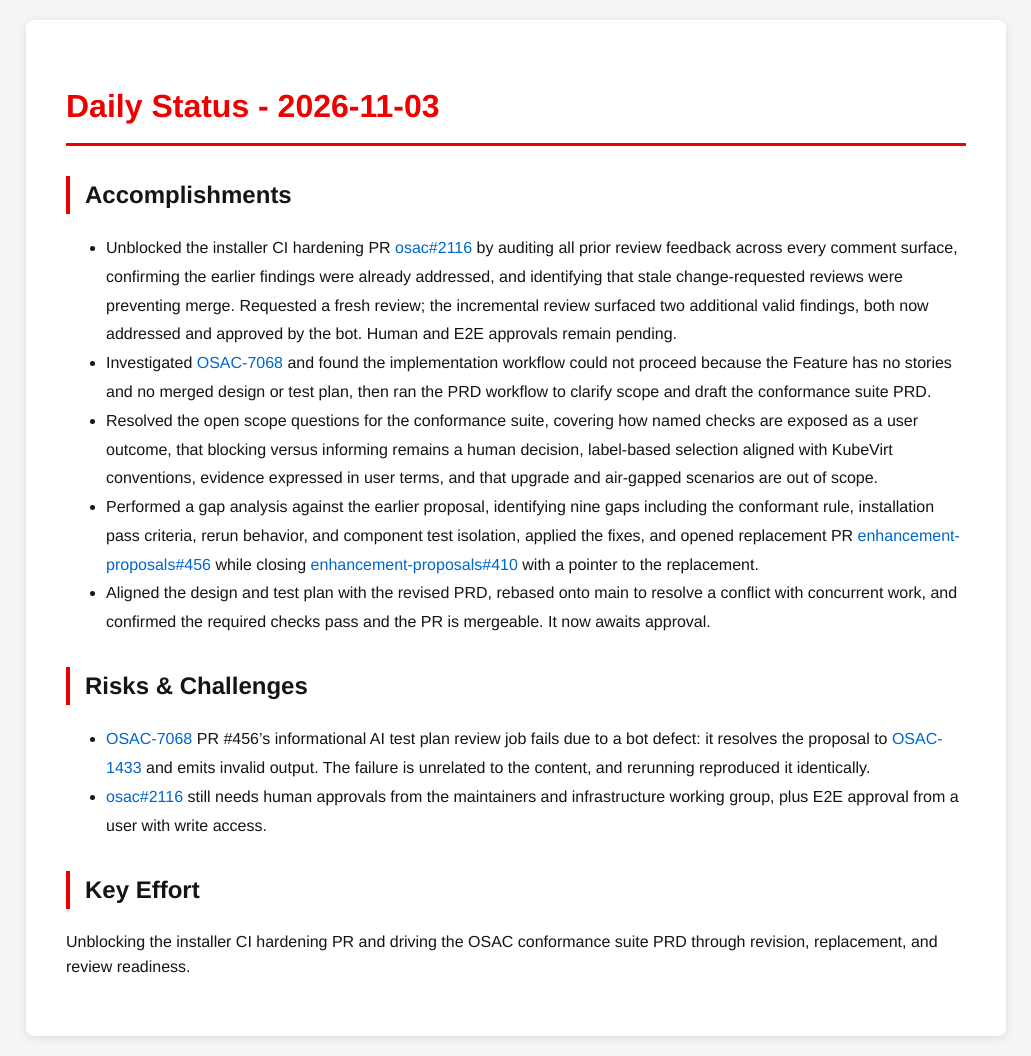
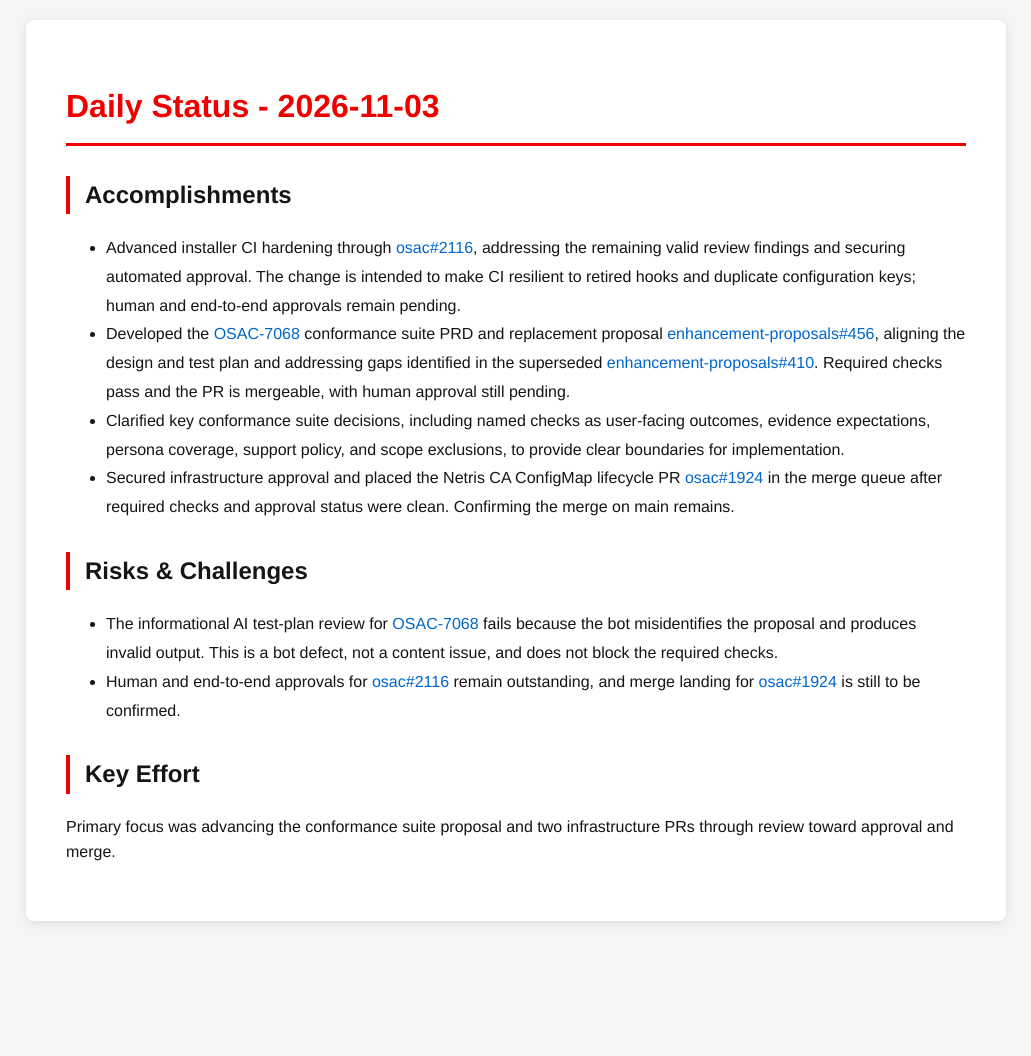
Before and after one commit to tzvatot/daily-status, a Jekyll site: the page built from 2026-11-03.md, in a window 1280 px wide. Shown: the whole page, without its empty margins (124-1155 px from the left). Built offline with Jekyll 4.4.1, drawn with Linux system fonts in a browser that asks for light colours; after the commit the page ends 941 px from its top, so only the background shows below that.

Commit message:
Daily status update - 2026-11-03

```diff
--- a/2026-11-03.md
+++ b/2026-11-03.md
@@ -7,15 +7,14 @@
 # Daily Status - 2026-11-03
 
 ## Accomplishments
-- Unblocked the installer CI hardening PR [osac#2116](https://github.com/osac-project/osac/pull/2116) by auditing all prior review feedback across every comment surface, confirming the earlier findings were already addressed, and identifying that stale change-requested reviews were preventing merge. Requested a fresh review; the incremental review surfaced two additional valid findings, both now addressed and approved by the bot. Human and E2E approvals remain pending.
-- Investigated [OSAC-7068](https://redhat.atlassian.net/browse/OSAC-7068) and found the implementation workflow could not proceed because the Feature has no stories and no merged design or test plan, then ran the PRD workflow to clarify scope and draft the conformance suite PRD.
-- Resolved the open scope questions for the conformance suite, covering how named checks are exposed as a user outcome, that blocking versus informing remains a human decision, label-based selection aligned with KubeVirt conventions, evidence expressed in user terms, and that upgrade and air-gapped scenarios are out of scope.
-- Performed a gap analysis against the earlier proposal, identifying nine gaps including the conformant rule, installation pass criteria, rerun behavior, and component test isolation, applied the fixes, and opened replacement PR [enhancement-proposals#456](https://github.com/osac-project/enhancement-proposals/pull/456) while closing [enhancement-proposals#410](https://github.com/osac-project/enhancement-proposals/pull/410) with a pointer to the replacement.
-- Aligned the design and test plan with the revised PRD, rebased onto main to resolve a conflict with concurrent work, and confirmed the required checks pass and the PR is mergeable. It now awaits approval.
+- Advanced installer CI hardening through [osac#2116](https://github.com/osac-project/osac/pull/2116), addressing the remaining valid review findings and securing automated approval. The change is intended to make CI resilient to retired hooks and duplicate configuration keys; human and end-to-end approvals remain pending.
+- Developed the [OSAC-7068](https://redhat.atlassian.net/browse/OSAC-7068) conformance suite PRD and replacement proposal [enhancement-proposals#456](https://github.com/osac-project/enhancement-proposals/pull/456), aligning the design and test plan and addressing gaps identified in the superseded [enhancement-proposals#410](https://github.com/osac-project/enhancement-proposals/pull/410). Required checks pass and the PR is mergeable, with human approval still pending.
+- Clarified key conformance suite decisions, including named checks as user-facing outcomes, evidence expectations, persona coverage, support policy, and scope exclusions, to provide clear boundaries for implementation.
+- Secured infrastructure approval and placed the Netris CA ConfigMap lifecycle PR [osac#1924](https://github.com/osac-project/osac/pull/1924) in the merge queue after required checks and approval status were clean. Confirming the merge on main remains.
 
 ## Risks & Challenges
-- [OSAC-7068](https://redhat.atlassian.net/browse/OSAC-7068) PR #456's informational AI test plan review job fails due to a bot defect: it resolves the proposal to [OSAC-1433](https://redhat.atlassian.net/browse/OSAC-1433) and emits invalid output. The failure is unrelated to the content, and rerunning reproduced it identically.
-- [osac#2116](https://github.com/osac-project/osac/pull/2116) still needs human approvals from the maintainers and infrastructure working group, plus E2E approval from a user with write access.
+- The informational AI test-plan review for [OSAC-7068](https://redhat.atlassian.net/browse/OSAC-7068) fails because the bot misidentifies the proposal and produces invalid output. This is a bot defect, not a content issue, and does not block the required checks.
+- Human and end-to-end approvals for [osac#2116](https://github.com/osac-project/osac/pull/2116) remain outstanding, and merge landing for [osac#1924](https://github.com/osac-project/osac/pull/1924) is still to be confirmed.
 
 ## Key Effort
-Unblocking the installer CI hardening PR and driving the OSAC conformance suite PRD through revision, replacement, and review readiness.
+Primary focus was advancing the conformance suite proposal and two infrastructure PRs through review toward approval and merge.
```
